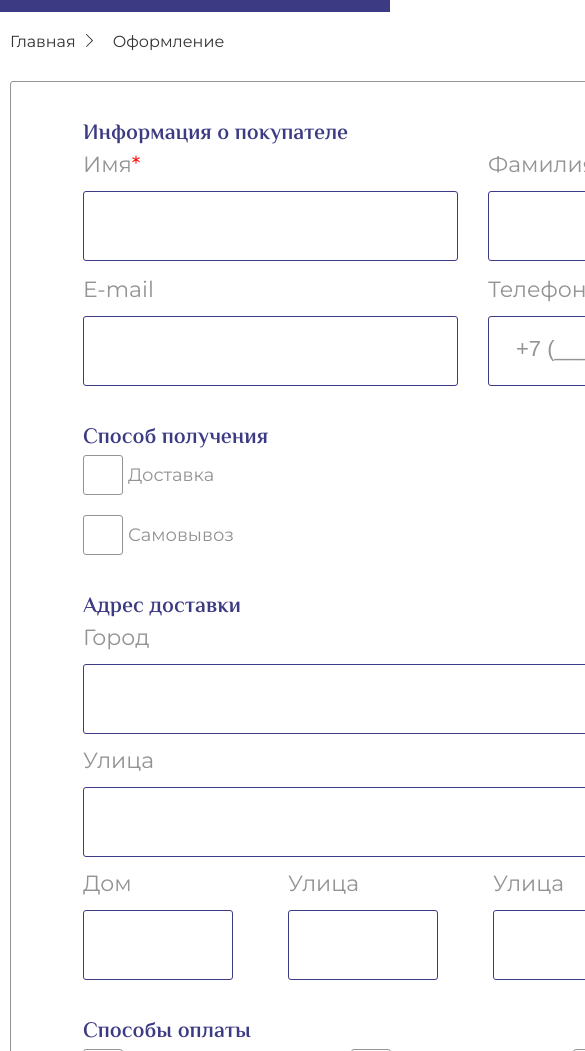
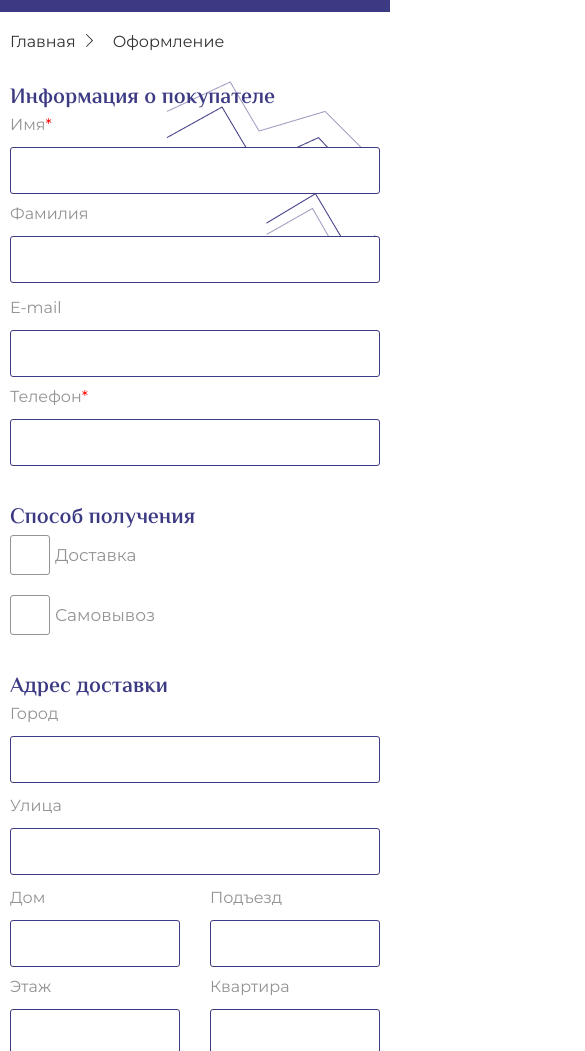
Before and after one commit to grebalexey/Baden, a plain HTML site: page korzina.html in a window 390 px wide. Shown: the part 49-1100 px from the top of the page, 585 px wide, since content can reach past the window. Drawn offline with Linux system fonts and the light colour scheme.

Commit message:
адаптив корзины

```diff
--- a/css/style.css
+++ b/css/style.css
@@ -1599,29 +1599,44 @@ background: var(--baden, #3C3A83);
 }
 
 .order__information{
-    width: 1130px;
-    height: 1418px;
+    /* width: 1130px;
+    height: 1418px; */
+    width: 65%;
     border-radius: 3px;
     border: 1px solid var(--baden, #939393);
-    padding: 35px 0 0 72px;
+    padding: 35px 0 35px 72px;
     background-image: url(../images/korzinavector.png);
     background-repeat: no-repeat;
     background-position: top right;
 }
 
 .order__price{
-    width: 547px;
-    height: 356px;
+    /* width: 547px;
+    height: 356px; */
+    width: 32%;
     border-radius: 3px;
     border: 1px solid var(--baden, #939393);
+    display: flex;
+    flex-direction: column;
+    height: 10%;
+}
+
+.information__customer{
+    width: 100%;
 }
 
 .customer__fullname{
     display: flex;
     align-items: center;
+    width: 100%;
+}
+
+.customer-fullname__name{
+    width: 33%;
 }
 
 .customer-fullname__surname{
+    width: 33%;
     margin-left: 30px;
 }
 
@@ -1631,7 +1646,12 @@ background: var(--baden, #3C3A83);
     margin-top: 15px;
 }
 
+.customer-contact__email{
+    width: 33%;
+}
+
 .customer-contact__phone{
+    width: 33%;
     margin-left: 30px;
 }
 
@@ -1649,11 +1669,13 @@ background: var(--baden, #3C3A83);
 }
 
 .customer-fullname__box{
-    width: 375px;
-    height: 70px;
+    /* width: 375px;
+    height: 70px; */
+    width: 100%;
     border-radius: 3px;
     border: 1px solid var(--baden, #3C3A83);
     margin-top: 13px;
+    padding: 21px 0px 21px 27px;
 }
 
 .customer-fullname__box::placeholder{
@@ -1662,7 +1684,7 @@ background: var(--baden, #3C3A83);
     font-style: normal;
     font-weight: 400;
     line-height: normal;
-    padding: 22px 140px 21px 27px;
+    /* padding: 22px 140px 21px 27px; */
 }
 
 .information__delivery{
@@ -1678,11 +1700,13 @@ background: var(--baden, #3C3A83);
 }
 
 .adress__box{
-    width: 777px;
-    height: 70px;
+    /* width: 777px;
+    height: 70px; */
+    width: 69%;
     border-radius: 3px;
     border: 1px solid var(--baden, #3C3A83);
     margin-top: 13px;
+    padding: 21px 0px 21px 27px;
 }
 
 .adress__street{
@@ -1695,12 +1719,18 @@ background: var(--baden, #3C3A83);
     margin-top: 13px;
 }
 
+.adress-row__item{
+    width: 13%;
+}
+
 .adress-row__box{
-    width: 150px;
-    height: 70px;
+    /* width: 150px;
+    height: 70px; */
+    width: 100%;
     border-radius: 3px;
     border: 1px solid var(--baden, #3C3A83);
     margin-top: 13px;
+    padding: 21px 0px 21px 27px;
 }
 
 .adress-row__item + .adress-row__item{
@@ -1769,17 +1799,19 @@ background: var(--baden, #3C3A83);
 }
 
 .comments__textarea{
-    width: 780px;
-    height: 133px;
+    /* width: 780px;
+    height: 133px; */
+    width: 69%;
+    min-height: 130px;
     border-radius: 3px;
     border: 1px solid var(--baden, #3C3A83);
 }
 
 .order__price{
     padding: 35px 28px;
-    display: flex;
+    /* display: flex;
     flex-direction: column;
-    justify-content: space-between;
+    justify-content: space-between; */
 }
 
 .order-price__amount{
@@ -1793,6 +1825,8 @@ background: var(--baden, #3C3A83);
 .order-price__price{
     display: flex;
     align-items: center;
+    width: 100%;
+    justify-content: space-between;
 }
 
 .price__text{
@@ -1801,7 +1835,7 @@ background: var(--baden, #3C3A83);
     font-style: normal;
     font-weight: 600;
     line-height: normal;
-    margin-right: 36px;
+    /* margin-right: 36px; */
 }
 
 .price__number{
@@ -1816,12 +1850,14 @@ background: var(--baden, #3C3A83);
 
 
 .price__button{
-    width: 264px;
-    align-self: center;
+    /* width: 264px; */
+    /* align-self: center; */
+    padding: 21px 60px;
+    margin: 0 auto;
 }
 
 .price-desc__text{
-    width: 453px;
+    /* width: 453px; */
     text-align: center;
     color: var(--baden, #939393);
     font-size: 16px;
@@ -2420,6 +2456,10 @@ background: var(--baden, #3C3A83);
     .shops__desc{
         padding: 0 1.5% 0 2.5%;
     }
+
+    .price__number {
+        font-size: 40px;
+    }
 }
 
 @media (max-width: 1750px){
@@ -2488,6 +2528,22 @@ background: var(--baden, #3C3A83);
     .contentfilters-right__row svg{
         width: 20px;
     }
+
+    .price__number {
+        font-size: 36px;
+    }
+
+    .price__text {
+        font-size: 23px;
+    }
+
+    .order-price__amount {
+        font-size: 19px;
+    }
+
+    .price__button{
+        font-size: 20px;
+    }
 }
 
 @media (max-width: 1680px){
@@ -2574,6 +2630,34 @@ background: var(--baden, #3C3A83);
         height: 30px;
     } */
 
+    .korzina-checkbox__text{
+        font-size: 19px;
+    }
+
+    .price__number {
+        font-size: 32px;
+    }
+
+    .price__text {
+        font-size: 20px;
+    }
+
+    .adress__box{
+        padding: 15px 0px 15px 15px;
+    }
+
+    .adress-row__box{
+        padding: 15px 0px 15px 15px;
+    }
+
+    .customer-fullname__box {
+        padding: 15px 0px 15px 15px;
+    }
+
+    .customer-fullname__box::placeholder{
+        font-size: 18px;
+    }
+
 }
 
 @media (max-width: 1500px){
@@ -2687,6 +2771,14 @@ background: var(--baden, #3C3A83);
     .pagecatalog-filters__button{
         font-size: 15px;
     }
+
+    .order__information {
+        width: 60%;
+    }
+
+    .order__price {
+        width: 37%;
+    }
 }
 
 @media (max-width: 1400px){
@@ -2805,6 +2897,18 @@ background: var(--baden, #3C3A83);
     .sales-menu__items {
         width: calc(25% - 10px);
     }
+
+    .payment__checkbox + .payment__checkbox {
+        margin-left: 5px;
+    }
+
+    .customer-information__title {
+        font-size: 16px;
+    }
+
+    .korzina-checkbox__text {
+        font-size: 17px;
+    }
 }
 
 @media (max-width: 1250px){
@@ -2837,6 +2941,42 @@ background: var(--baden, #3C3A83);
     }
 
     .filters-row__label{
+        font-size: 17px;
+    }
+
+    .order__information {
+        padding: 35px 0 35px 35px;
+    }
+
+    .customer-fullname__name {
+        width: 37%;
+    }
+
+    .customer-fullname__surname{
+        width: 37%;
+    }
+
+    .customer-contact__email {
+        width: 37%;
+    }
+
+    .customer-contact__phone {
+        width: 37%;
+    }
+
+    .adress__box{
+        width: 80%;
+    }
+
+    .comments__textarea{
+        width: 80%;
+    }
+
+    .price__number {
+        font-size: 30px;
+    }
+
+    .price__text {
         font-size: 17px;
     }
 }
@@ -2988,6 +3128,18 @@ background: var(--baden, #3C3A83);
 
     .pagecatalog__content{
         margin-left: 0;
+    }
+
+    .order__inner{
+        flex-direction: column;
+    }
+
+    .order__information{
+        width: 100%;
+    }
+
+    .order__price{
+        width: 100%;
     }
 }
 
@@ -3541,6 +3693,89 @@ background: var(--baden, #3C3A83);
     .container{
         padding: 0 10px;
     }
+
+    .adress-row__item + .adress-row__item {
+        margin-left: 40px;
+    }
+
+    .order__information{
+        border: none;
+        padding: 0;
+    }
+
+    .order__price{
+        border: none;
+        padding: 0;
+    }
+
+    .order-price__desc{
+        display: none;
+    }
+
+    .order-price__amount{
+        display: none;
+    }
+
+    .order-price__price{
+        flex-direction: column;
+        align-items: flex-start;
+    }
+
+    .customer-fullname__box::placeholder{
+        font-size: 0px;
+    }
+
+    .customer__fullname{
+        flex-direction: column;
+        align-items: flex-start;
+    }
+
+    .customer__contact{
+        flex-direction: column;
+        align-items: flex-start;
+    }
+
+    .customer-fullname__name{
+        width: 100%;
+    }
+
+    .customer-fullname__surname{
+        margin-left: 0;
+        margin-top: 10px;
+        width: 100%;
+    }
+
+    .customer-contact__email{
+        width: 100%;
+    }
+
+    .customer-contact__phone{
+        margin-left: 0;
+        margin-top: 10px;
+        width: 100%;
+    }
+
+    .adress__box{
+        width: 100%;
+    }
+
+    .adress__row{
+        flex-wrap: wrap;
+        column-gap: 30px;
+        row-gap: 10px;
+    }
+
+    .adress-row__item{
+        width: calc(50% - 15px);
+    }
+
+    .adress-row__item + .adress-row__item {
+        margin-left: 0;
+    }
+
+    .comments__textarea{
+        width: 100%;
+    }
 }
 
 @media (max-width: 550px){
@@ -3601,6 +3836,8 @@ background: var(--baden, #3C3A83);
         width: 20px;
         height: 20px;
     }
+
+
 }
 
 @media (max-width: 500px){
@@ -3620,6 +3857,18 @@ background: var(--baden, #3C3A83);
     .section__title{
         width: 100%;
     }
+
+    .payment__method{
+        flex-direction: column;
+        align-items: flex-start;
+        gap: 10px;
+    }
+
+    .payment__checkbox + .payment__checkbox {
+        margin-left: 0px;
+    }
+
+
 }
 
 @media (max-width: 450px){
--- a/korzina.html
+++ b/korzina.html
@@ -3,7 +3,7 @@
 <head>
     <meta charset="UTF-8">
     <meta name="viewport" content="width=device-width, initial-scale=1.0">
-    <title>КОРЗИНА</title>
+    <title>BASKET</title>
     <link rel="stylesheet" href="fonts/fonts.css">
     <link rel="stylesheet" href="css/style.css">
 </head>
@@ -200,12 +200,12 @@
                             <label class="checkbox delivery__checkbox">
                                 <input class="page__checkbox" type="radio" name="delivery__checkbox">
                                 <span class="custom__checkbox"></span>
-                                <span class="checkbox__text">Доставка</span>
+                                <span class="checkbox__text korzina-checkbox__text">Доставка</span>
                             </label>
                             <label class="checkbox delivery__checkbox">
                                 <input class="page__checkbox" type="radio" name="delivery__checkbox">
                                 <span class="custom__checkbox"></span>
-                                <span class="checkbox__text">Самовывоз</span>
+                                <span class="checkbox__text korzina-checkbox__text">Самовывоз</span>
                             </label>
 
                         </form>
@@ -223,20 +223,20 @@
                             <input class="adress__box" id="adress__street" type="text">
                         </form>
                         <div class="adress__row">
-                            <form class="adress__house adress-row__item">
+                            <form class="adress-row__item">
                                 <label class="customer-information__title" for="adress__house">Дом</label> <br>
                                 <input class="adress-row__box" id="adress__house" type="text">
                             </form>
-                            <form class="adress__entrance adress-row__item">
-                                <label class="customer-information__title" for="adress__entrance">Улица</label> <br>
+                            <form class="adress-row__item">
+                                <label class="customer-information__title" for="adress__entrance">Подъезд</label> <br>
                                 <input class="adress-row__box" id="adress__entrance" type="text">
                             </form>
-                            <form class="adress__floor adress-row__item">
-                                <label class="customer-information__title" for="adress__floor">Улица</label> <br>
+                            <form class="adress-row__item">
+                                <label class="customer-information__title" for="adress__floor">Этаж</label> <br>
                                 <input class="adress-row__box" id="adress__floor" type="text">
                             </form>
-                            <form class="adress__apartment adress-row__item">
-                                <label class="customer-information__title" for="adress__apartment">Улица</label> <br>
+                            <form class="adress-row__item">
+                                <label class="customer-information__title" for="adress__apartment">Квартира</label> <br>
                                 <input class="adress-row__box" id="adress__apartment" type="text">
                             </form>
                         </div>
@@ -247,17 +247,17 @@
                             <label class="checkbox payment__checkbox">
                                 <input class="page__checkbox" type="radio" name="payment__checkbox">
                                 <span class="custom__checkbox"></span>
-                                <span class="checkbox__text">Наличными курьеру</span>
+                                <span class="checkbox__text korzina-checkbox__text">Наличными курьеру</span>
                             </label>
                             <label class="checkbox payment__checkbox">
                                 <input class="page__checkbox" type="radio" name="payment__checkbox">
                                 <span class="custom__checkbox"></span>
-                                <span class="checkbox__text">Картой курьеру</span>
+                                <span class="checkbox__text korzina-checkbox__text">Картой курьеру</span>
                             </label>
                             <label class="checkbox payment__checkbox">
                                 <input class="page__checkbox" type="radio" name="payment__checkbox">
                                 <span class="custom__checkbox"></span>
-                                <span class="checkbox__text">Картой на сайте</span>
+                                <span class="checkbox__text korzina-checkbox__text">Картой на сайте</span>
                             </label>
 
 
```
